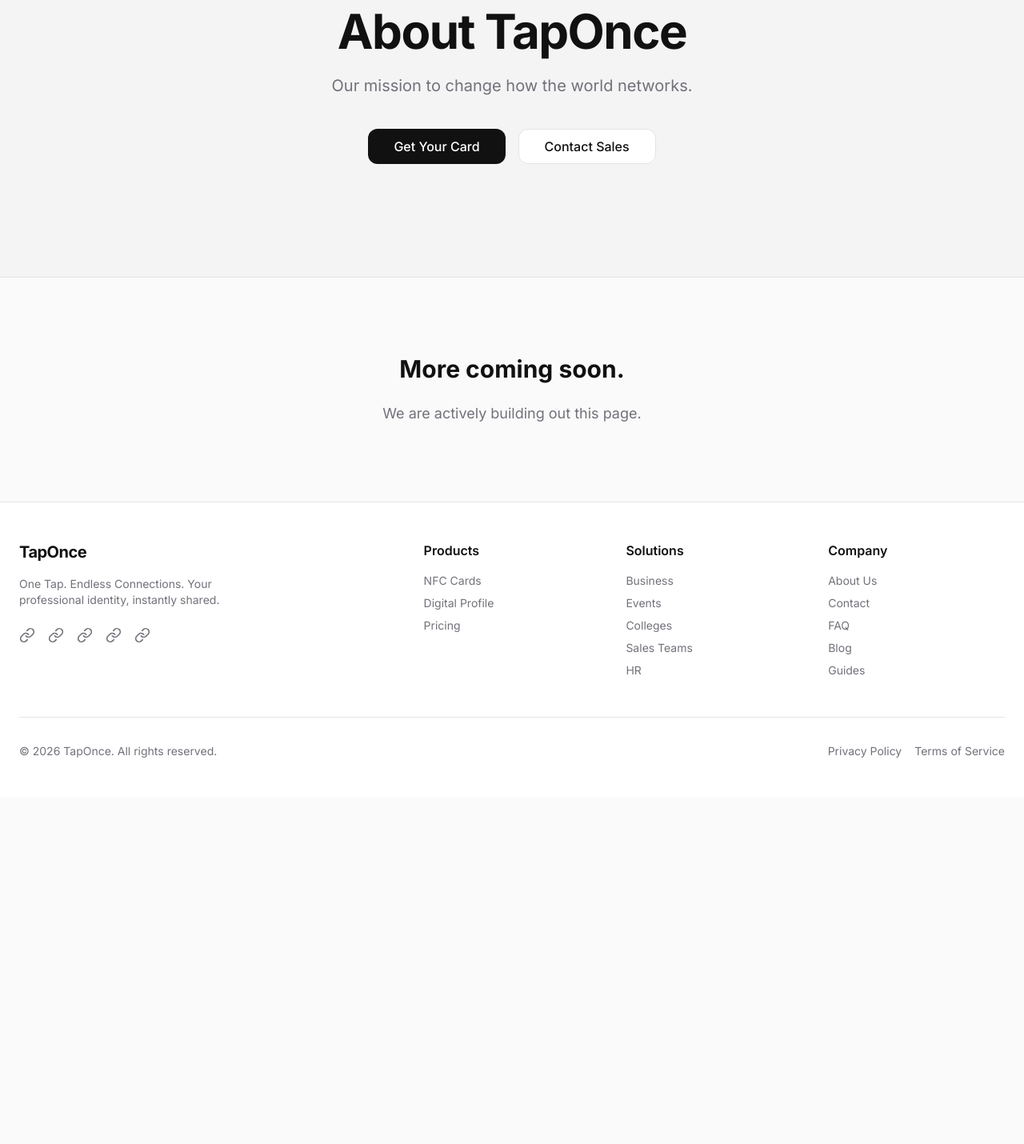
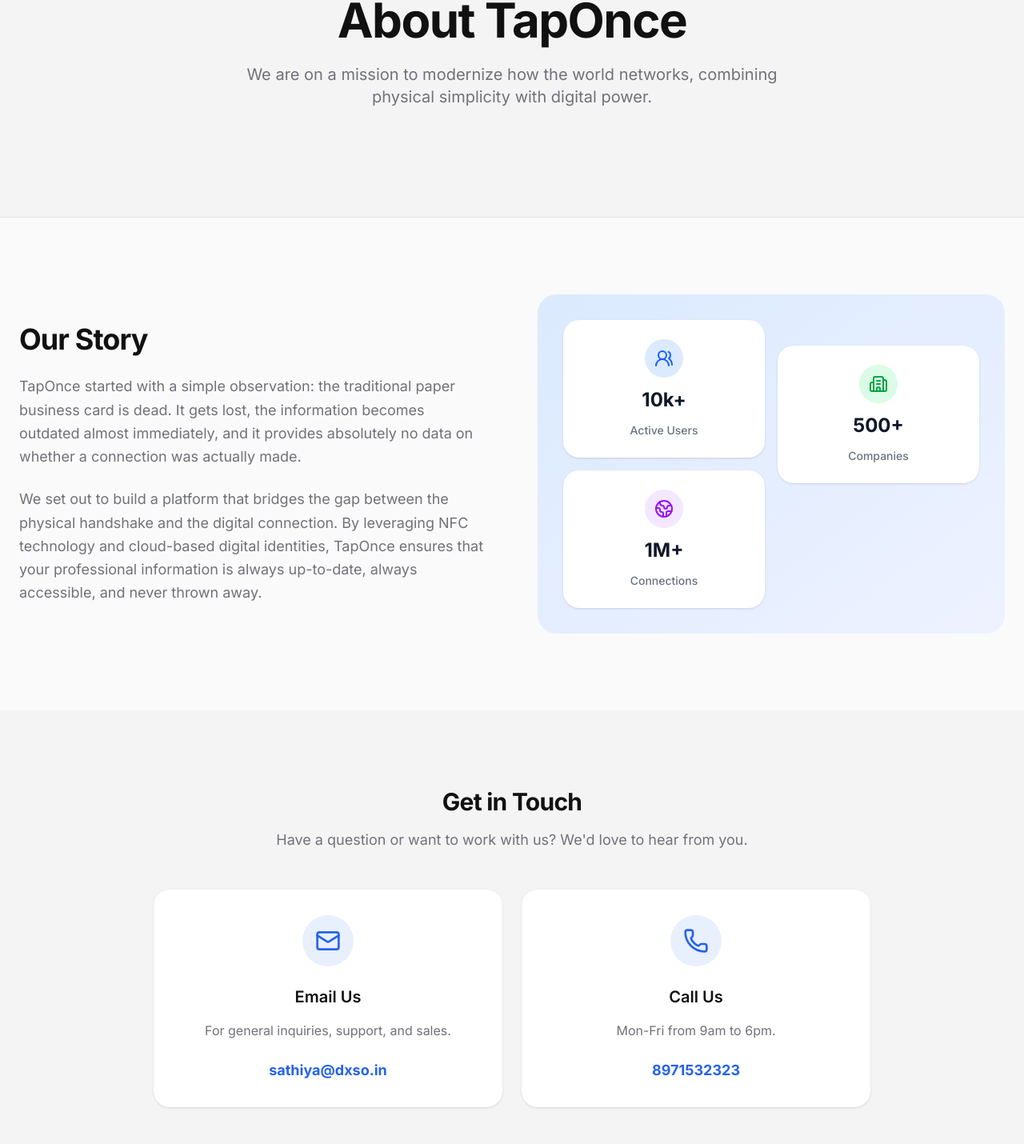
Before and after one commit to dxsosoft/taponcewebsite, a Next.js app: page /about in a window 1280 px wide. Shown: the part 198-1628 px from the top of the page at 80% size. Before the commit the page ends 1195 px from the top, so only its background shows below. Built offline with nearby package versions, Linux system fonts and the light colour scheme.

Commit message:
3rd commit

```diff
--- a/src/app/about/page.tsx
+++ b/src/app/about/page.tsx
@@ -2,33 +2,103 @@
 import { Footer } from "@/components/layout/footer"
 import { Section } from "@/components/ui/section"
 import { Button } from "@/components/ui/button"
+import { Mail, Phone, MapPin, Building2, Users2, Globe2 } from "lucide-react"
 import Link from "next/link"
+import { Card, CardContent } from "@/components/ui/card"
 
-export default function Page() {
+export default function AboutPage() {
   return (
     <>
       <Navbar />
       <main className="flex-1">
-        <Section className="py-24 md:py-32 bg-surface-hover border-b border-border text-center min-h-[60vh] flex flex-col justify-center">
-          <div className="max-w-3xl mx-auto flex flex-col items-center">
+        {/* Hero */}
+        <Section className="pt-24 pb-16 md:pt-32 md:pb-24 bg-surface-hover border-b border-border text-center overflow-hidden relative">
+          <div className="absolute top-1/2 left-1/2 -translate-x-1/2 -translate-y-1/2 w-[800px] h-[800px] bg-accent/5 rounded-full blur-3xl -z-10"></div>
+          <div className="max-w-3xl mx-auto flex flex-col items-center relative z-10">
             <h1 className="text-4xl md:text-5xl lg:text-6xl font-bold tracking-tight mb-6">About TapOnce</h1>
             <p className="text-xl text-muted mb-10 max-w-2xl">
-              Our mission to change how the world networks.
+              We are on a mission to modernize how the world networks, combining physical simplicity with digital power.
             </p>
-            <div className="flex gap-4">
-              <Button size="lg" asChild>
-                <Link href="/products">Get Your Card</Link>
-              </Button>
-              <Button size="lg" variant="outline" asChild>
-                <Link href="/contact">Contact Sales</Link>
-              </Button>
+          </div>
+        </Section>
+
+        {/* Our Story */}
+        <Section className="py-24">
+          <div className="grid md:grid-cols-2 gap-16 items-center">
+            <div className="flex flex-col gap-6">
+              <h2 className="text-3xl md:text-4xl font-bold tracking-tight">Our Story</h2>
+              <p className="text-lg text-muted leading-relaxed">
+                TapOnce started with a simple observation: the traditional paper business card is dead. It gets lost, the information becomes outdated almost immediately, and it provides absolutely no data on whether a connection was actually made.
+              </p>
+              <p className="text-lg text-muted leading-relaxed">
+                We set out to build a platform that bridges the gap between the physical handshake and the digital connection. By leveraging NFC technology and cloud-based digital identities, TapOnce ensures that your professional information is always up-to-date, always accessible, and never thrown away.
+              </p>
+            </div>
+            <div className="bg-gray-100 rounded-3xl h-full min-h-[400px] flex items-center justify-center p-8 relative overflow-hidden">
+               <div className="absolute inset-0 bg-gradient-to-br from-blue-100 to-indigo-50"></div>
+               <div className="relative z-10 grid grid-cols-2 gap-4 w-full">
+                 <div className="bg-white rounded-xl shadow-sm p-6 flex flex-col items-center text-center gap-3">
+                   <div className="w-12 h-12 rounded-full bg-blue-100 text-blue-600 flex items-center justify-center"><Users2 className="h-6 w-6"/></div>
+                   <div className="font-bold text-2xl text-gray-900">10k+</div>
+                   <div className="text-sm text-gray-500 font-medium">Active Users</div>
+                 </div>
+                 <div className="bg-white rounded-xl shadow-sm p-6 flex flex-col items-center text-center gap-3 translate-y-8">
+                   <div className="w-12 h-12 rounded-full bg-green-100 text-green-600 flex items-center justify-center"><Building2 className="h-6 w-6"/></div>
+                   <div className="font-bold text-2xl text-gray-900">500+</div>
+                   <div className="text-sm text-gray-500 font-medium">Companies</div>
+                 </div>
+                 <div className="bg-white rounded-xl shadow-sm p-6 flex flex-col items-center text-center gap-3">
+                   <div className="w-12 h-12 rounded-full bg-purple-100 text-purple-600 flex items-center justify-center"><Globe2 className="h-6 w-6"/></div>
+                   <div className="font-bold text-2xl text-gray-900">1M+</div>
+                   <div className="text-sm text-gray-500 font-medium">Connections</div>
+                 </div>
+               </div>
             </div>
           </div>
         </Section>
-        <Section className="py-24">
-          <div className="max-w-4xl mx-auto text-center">
-            <h2 className="text-3xl font-bold mb-6">More coming soon.</h2>
-            <p className="text-muted text-lg">We are actively building out this page.</p>
+
+        {/* Contact Information */}
+        <Section className="bg-surface-hover py-24">
+          <div className="max-w-4xl mx-auto">
+            <div className="text-center mb-12">
+              <h2 className="text-3xl font-bold tracking-tight mb-4">Get in Touch</h2>
+              <p className="text-lg text-muted">Have a question or want to work with us? We'd love to hear from you.</p>
+            </div>
+
+            <div className="grid sm:grid-cols-2 gap-6">
+              <Card className="border-none shadow-sm hover:shadow-md transition-shadow">
+                <CardContent className="p-8 flex flex-col items-center text-center gap-4">
+                  <div className="w-16 h-16 rounded-full bg-accent/10 flex items-center justify-center text-accent mb-2">
+                    <Mail className="h-8 w-8" />
+                  </div>
+                  <h3 className="text-xl font-semibold">Email Us</h3>
+                  <p className="text-muted">For general inquiries, support, and sales.</p>
+                  <a href="mailto:sathiya@dxso.in" className="text-lg font-bold text-accent hover:underline mt-2">sathiya@dxso.in</a>
+                </CardContent>
+              </Card>
+
+              <Card className="border-none shadow-sm hover:shadow-md transition-shadow">
+                <CardContent className="p-8 flex flex-col items-center text-center gap-4">
+                  <div className="w-16 h-16 rounded-full bg-accent/10 flex items-center justify-center text-accent mb-2">
+                    <Phone className="h-8 w-8" />
+                  </div>
+                  <h3 className="text-xl font-semibold">Call Us</h3>
+                  <p className="text-muted">Mon-Fri from 9am to 6pm.</p>
+                  <a href="tel:8971532323" className="text-lg font-bold text-accent hover:underline mt-2">8971532323</a>
+                </CardContent>
+              </Card>
+            </div>
+
+            <div className="mt-12 text-center flex flex-col items-center">
+               <div className="flex gap-4">
+                 <Button size="lg" asChild>
+                   <Link href="/products">Get Your Card</Link>
+                 </Button>
+                 <Button size="lg" variant="outline" asChild>
+                   <Link href="/contact">Send a Message</Link>
+                 </Button>
+               </div>
+            </div>
           </div>
         </Section>
       </main>
--- a/src/app/contact/page.tsx
+++ b/src/app/contact/page.tsx
@@ -2,33 +2,81 @@
 import { Footer } from "@/components/layout/footer"
 import { Section } from "@/components/ui/section"
 import { Button } from "@/components/ui/button"
-import Link from "next/link"
+import { Mail, Phone, MapPin } from "lucide-react"
 
-export default function Page() {
+export default function ContactPage() {
   return (
     <>
       <Navbar />
       <main className="flex-1">
-        <Section className="py-24 md:py-32 bg-surface-hover border-b border-border text-center min-h-[60vh] flex flex-col justify-center">
-          <div className="max-w-3xl mx-auto flex flex-col items-center">
-            <h1 className="text-4xl md:text-5xl lg:text-6xl font-bold tracking-tight mb-6">Contact Us</h1>
-            <p className="text-xl text-muted mb-10 max-w-2xl">
-              Get in touch with the TapOnce team.
-            </p>
-            <div className="flex gap-4">
-              <Button size="lg" asChild>
-                <Link href="/products">Get Your Card</Link>
-              </Button>
-              <Button size="lg" variant="outline" asChild>
-                <Link href="/contact">Contact Sales</Link>
-              </Button>
+        <Section className="py-24 md:py-32 bg-surface-hover border-b border-border">
+          <div className="max-w-5xl mx-auto grid md:grid-cols-2 gap-16 items-center">
+            <div>
+              <h1 className="text-4xl md:text-5xl font-bold tracking-tight mb-6">Contact Us</h1>
+              <p className="text-xl text-muted mb-10">
+                We're here to help. Reach out to our team for support, sales inquiries, or just to say hello.
+              </p>
+
+              <div className="flex flex-col gap-8">
+                <div className="flex items-start gap-4">
+                  <div className="w-12 h-12 rounded-full bg-accent/10 flex items-center justify-center text-accent shrink-0">
+                    <Mail className="h-6 w-6" />
+                  </div>
+                  <div>
+                    <h3 className="text-lg font-semibold mb-1">Email</h3>
+                    <p className="text-muted mb-2">Our friendly team is here to help.</p>
+                    <a href="mailto:sathiya@dxso.in" className="font-bold text-accent hover:underline">sathiya@dxso.in</a>
+                  </div>
+                </div>
+
+                <div className="flex items-start gap-4">
+                  <div className="w-12 h-12 rounded-full bg-accent/10 flex items-center justify-center text-accent shrink-0">
+                    <Phone className="h-6 w-6" />
+                  </div>
+                  <div>
+                    <h3 className="text-lg font-semibold mb-1">Phone</h3>
+                    <p className="text-muted mb-2">Mon-Fri from 9am to 6pm.</p>
+                    <a href="tel:8971532323" className="font-bold text-accent hover:underline">8971532323</a>
+                  </div>
+                </div>
+
+                <div className="flex items-start gap-4">
+                  <div className="w-12 h-12 rounded-full bg-accent/10 flex items-center justify-center text-accent shrink-0">
+                    <MapPin className="h-6 w-6" />
+                  </div>
+                  <div>
+                    <h3 className="text-lg font-semibold mb-1">Office</h3>
+                    <p className="text-muted">Come say hello at our office HQ.</p>
+                    <p className="font-bold text-foreground">Bangalore, India</p>
+                  </div>
+                </div>
+              </div>
             </div>
-          </div>
-        </Section>
-        <Section className="py-24">
-          <div className="max-w-4xl mx-auto text-center">
-            <h2 className="text-3xl font-bold mb-6">More coming soon.</h2>
-            <p className="text-muted text-lg">We are actively building out this page.</p>
+
+            <div className="bg-surface border border-border rounded-2xl shadow-xl p-8">
+              <h3 className="text-2xl font-bold mb-6">Send us a message</h3>
+              <form className="space-y-4">
+                <div className="grid grid-cols-2 gap-4">
+                  <div className="space-y-2">
+                    <label className="text-sm font-medium" htmlFor="firstName">First name</label>
+                    <input id="firstName" className="w-full h-10 px-3 rounded-md border border-border bg-surface-hover text-sm" placeholder="First name" />
+                  </div>
+                  <div className="space-y-2">
+                    <label className="text-sm font-medium" htmlFor="lastName">Last name</label>
+                    <input id="lastName" className="w-full h-10 px-3 rounded-md border border-border bg-surface-hover text-sm" placeholder="Last name" />
+                  </div>
+                </div>
+                <div className="space-y-2">
+                  <label className="text-sm font-medium" htmlFor="email">Email</label>
+                  <input id="email" type="email" className="w-full h-10 px-3 rounded-md border border-border bg-surface-hover text-sm" placeholder="you@company.com" />
+                </div>
+                <div className="space-y-2">
+                  <label className="text-sm font-medium" htmlFor="message">Message</label>
+                  <textarea id="message" className="w-full min-h-[120px] p-3 rounded-md border border-border bg-surface-hover text-sm resize-y" placeholder="How can we help you?"></textarea>
+                </div>
+                <Button className="w-full h-12 text-base font-semibold mt-2" type="button">Send Message</Button>
+              </form>
+            </div>
           </div>
         </Section>
       </main>
--- a/src/app/how-it-works/page.tsx
+++ b/src/app/how-it-works/page.tsx
@@ -1,34 +1,41 @@
 import { Navbar } from "@/components/layout/navbar"
 import { Footer } from "@/components/layout/footer"
 import { Section } from "@/components/ui/section"
-import { Button } from "@/components/ui/button"
-import Link from "next/link"
 
-export default function Page() {
+export default function HowItWorksPage() {
   return (
     <>
       <Navbar />
       <main className="flex-1">
-        <Section className="py-24 md:py-32 bg-surface-hover border-b border-border text-center min-h-[60vh] flex flex-col justify-center">
-          <div className="max-w-3xl mx-auto flex flex-col items-center">
-            <h1 className="text-4xl md:text-5xl lg:text-6xl font-bold tracking-tight mb-6">How It Works</h1>
-            <p className="text-xl text-muted mb-10 max-w-2xl">
-              Share your digital identity in three simple steps.
-            </p>
-            <div className="flex gap-4">
-              <Button size="lg" asChild>
-                <Link href="/products">Get Your Card</Link>
-              </Button>
-              <Button size="lg" variant="outline" asChild>
-                <Link href="/contact">Contact Sales</Link>
-              </Button>
+        <Section className="bg-surface-hover py-24 min-h-[70vh] flex flex-col justify-center">
+          <div className="max-w-5xl mx-auto w-full">
+            <div className="text-center mb-16">
+              <h1 className="text-4xl md:text-5xl font-bold tracking-tight mb-4">How it works</h1>
+              <p className="text-lg md:text-xl text-muted">From ordering to networking in a few simple steps.</p>
             </div>
-          </div>
-        </Section>
-        <Section className="py-24">
-          <div className="max-w-4xl mx-auto text-center">
-            <h2 className="text-3xl font-bold mb-6">More coming soon.</h2>
-            <p className="text-muted text-lg">We are actively building out this page.</p>
+
+            <div className="grid md:grid-cols-4 gap-6 text-center">
+              <div className="bg-surface p-8 rounded-2xl shadow-sm border border-border flex flex-col items-center hover:shadow-md transition-shadow">
+                <div className="w-14 h-14 bg-accent/10 rounded-full flex items-center justify-center text-accent font-bold text-2xl mb-6">1</div>
+                <h4 className="font-semibold text-lg mb-3">Order your card</h4>
+                <p className="text-muted leading-relaxed">Select your card style and complete the checkout.</p>
+              </div>
+              <div className="bg-surface p-8 rounded-2xl shadow-sm border border-border flex flex-col items-center hover:shadow-md transition-shadow">
+                <div className="w-14 h-14 bg-accent/10 rounded-full flex items-center justify-center text-accent font-bold text-2xl mb-6">2</div>
+                <h4 className="font-semibold text-lg mb-3">Create profile</h4>
+                <p className="text-muted leading-relaxed">While your card ships, build your digital profile online.</p>
+              </div>
+              <div className="bg-surface p-8 rounded-2xl shadow-sm border border-border flex flex-col items-center hover:shadow-md transition-shadow">
+                <div className="w-14 h-14 bg-accent/10 rounded-full flex items-center justify-center text-accent font-bold text-2xl mb-6">3</div>
+                <h4 className="font-semibold text-lg mb-3">Activate</h4>
+                <p className="text-muted leading-relaxed">Receive your card and tap it to instantly link to your profile.</p>
+              </div>
+              <div className="bg-surface p-8 rounded-2xl shadow-sm border border-border flex flex-col items-center hover:shadow-md transition-shadow">
+                <div className="w-14 h-14 bg-accent/10 rounded-full flex items-center justify-center text-accent font-bold text-2xl mb-6">4</div>
+                <h4 className="font-semibold text-lg mb-3">Connect</h4>
+                <p className="text-muted leading-relaxed">Start tapping to share your identity with anyone, anywhere.</p>
+              </div>
+            </div>
           </div>
         </Section>
       </main>
--- a/src/components/layout/footer.tsx
+++ b/src/components/layout/footer.tsx
@@ -13,6 +13,10 @@
             <p className="text-sm text-muted mb-6 max-w-xs">
               One Tap. Endless Connections. Your professional identity, instantly shared.
             </p>
+            <div className="flex flex-col gap-1 mb-6 text-sm">
+              <a href="mailto:sathiya@dxso.in" className="text-foreground hover:text-accent font-medium transition-colors">sathiya@dxso.in</a>
+              <a href="tel:8971532323" className="text-foreground hover:text-accent font-medium transition-colors">8971532323</a>
+            </div>
             <div className="flex items-center gap-4 text-muted">
               <a href="#" className="hover:text-foreground transition-colors"><LinkIcon className="h-5 w-5" /></a>
               <a href="#" className="hover:text-foreground transition-colors"><LinkIcon className="h-5 w-5" /></a>
```
